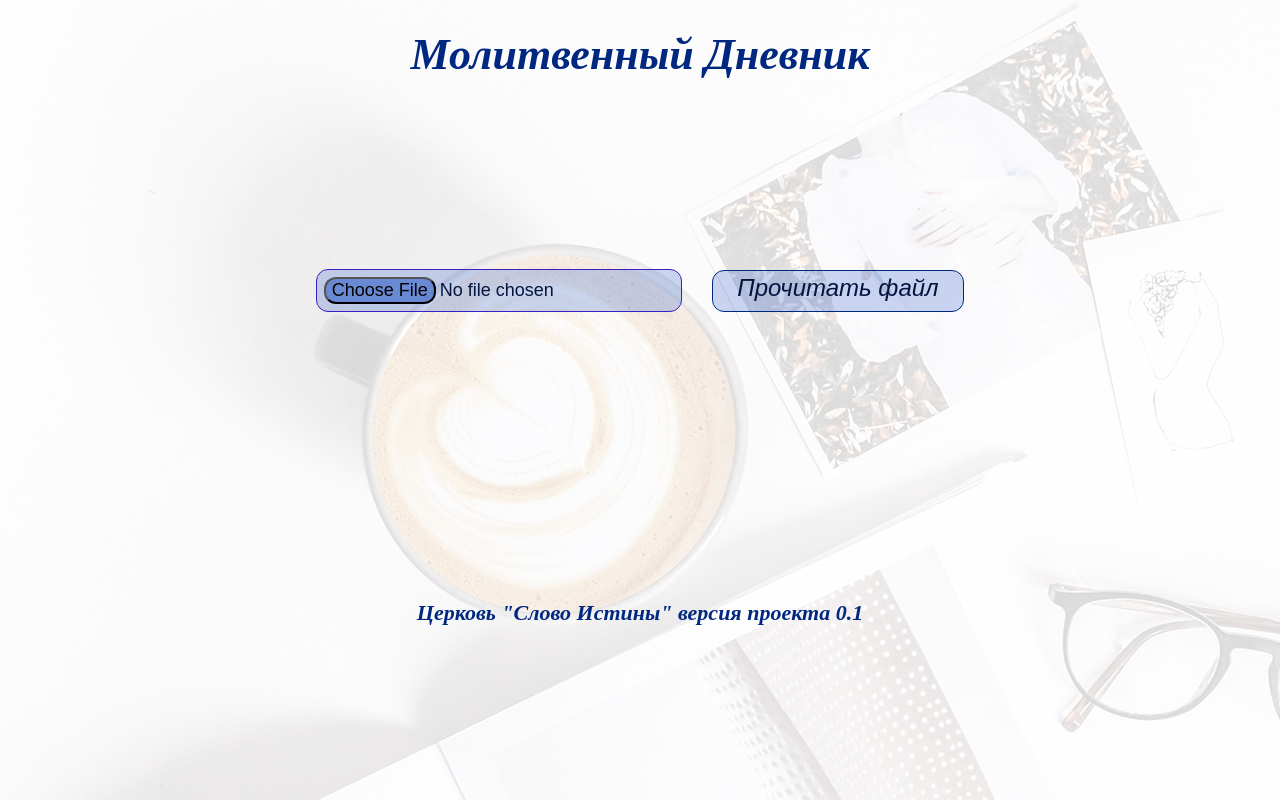
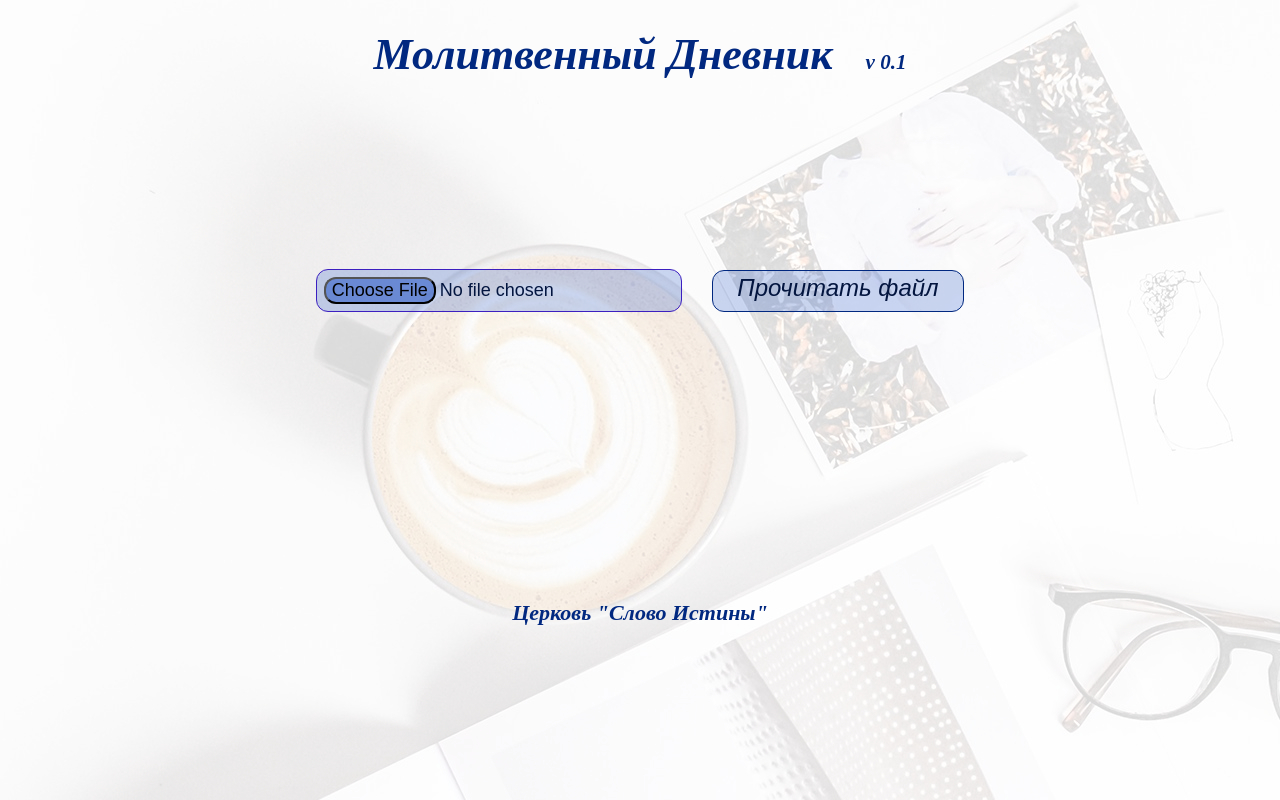
Before and after one commit to Nik-Ark/Worship-Diary, a plain HTML site: page index.html in a window 1280 px wide. Drawn offline with Linux system fonts and the light colour scheme.

Commit message:
remove version from footer and add in header

```diff
--- a/index.html
+++ b/index.html
@@ -12,10 +12,13 @@
 	<!-- style="background-image: url('./files/lightCoffee.jpg')" -->
 	<body style="background-image: url('./files/lightCoffee.jpg')">
 		<div class="inputDiv">
-			<h1>Молитвенный Дневник</h1>
+			<h1>
+				Молитвенный Дневник&nbsp;&nbsp;
+				<span style="font-size: 21px">v 0.1</span>
+			</h1>
 			<input type="file" id="inputFile" />
 			<button id="readFileButton">Прочитать файл</button>
-			<footer>Церковь "Слово Истины" версия проекта 0.1</footer>
+			<footer>Церковь "Слово Истины"</footer>
 		</div>
 
 		<div class="calendar" style="display: none">
```
